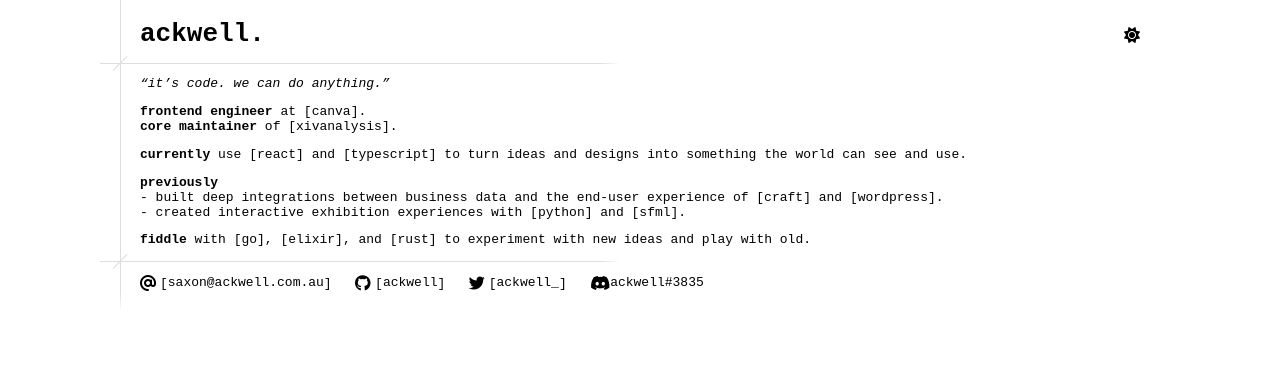
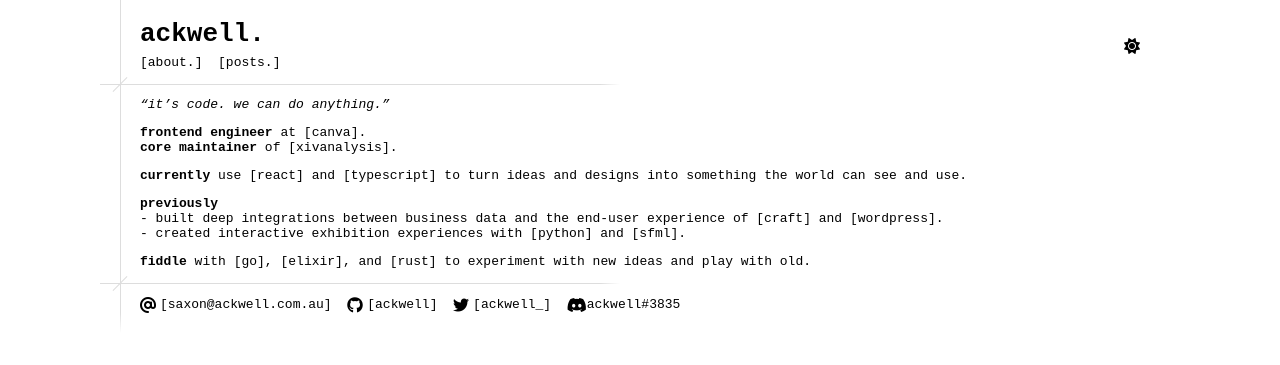
Before and after one commit to ackwell/ackwell.github.io, a Jekyll site: the page built from index.md, in a window 1280 px wide. Shown: the top 365 px of the page. Built offline with Jekyll 4.4.1, drawn with Linux system fonts in a browser that asks for light colours; nearby versions of some CDN libraries.

Commit message:
Prep work to support posts

```diff
--- a/_config.yml
+++ b/_config.yml
@@ -6,5 +6,10 @@ url: "" # the base hostname & protocol for your site, e.g. http://example.com
 
 theme: null
 
+permalink: /:title
+collections:
+  posts:
+    permalink: /:collection/:title
+
 sass:
   style: compressed
--- /dev/null
+++ b/_data/navigation.yml
@@ -0,0 +1,3 @@
+header:
+- page: index.md
+- page: posts.html
--- a/_layouts/default.html
+++ b/_layouts/default.html
@@ -9,18 +9,28 @@
 
   <meta name="viewport" content="width=device-width, initial-scale=1">
 
-  <link rel="icon" type="image/png" href="favicon.png">
+  <link rel="icon" type="image/png" href="/favicon.png">
 
   <link rel="stylesheet" href="https://cdnjs.cloudflare.com/ajax/libs/normalize/8.0.1/normalize.min.css" integrity="sha256-l85OmPOjvil/SOvVt3HnSSjzF1TUMyT9eV0c2BzEGzU=" crossorigin="anonymous">
-  <link rel="stylesheet" href="main.css?{{ site.time | date: '%s' }}">
+  <link rel="stylesheet" href="/main.css?{{ site.time | date: '%s' }}">
 
   <script src="https://kit.fontawesome.com/af2dc5faac.js" crossorigin="anonymous"></script>
-  <script src="main.js?{{ site.time | date: '%s' }}"></script>
+  <script src="/main.js?{{ site.time | date: '%s' }}"></script>
 </head>
 <body>
   <div class="wrapper">
     <header>
       <h1>{{ site.title }}</h1>
+      <nav>
+        <ul>
+          {%- for item in site.data.navigation.header -%}
+            {%- assign navPage = site.pages | where: "name",item.page | first -%}
+            <li>
+              <a href="{{ navPage.url }}">{{ navPage.title }}</a>
+            </li>
+          {%- endfor -%}
+        </ul>
+      </nav>
 
       <button class="lightswitch"><i class="fas"></i></button>
     </header>
@@ -35,7 +45,7 @@
 
     <footer>
       <ul class="social">
-        {% for social in site.data.social %}
+        {%- for social in site.data.social -%}
           <li>
             <i class="icon {{ social.icon }}"></i>
 
@@ -49,7 +59,7 @@
               </a>
             {%- endif -%}
           </li>
-        {% endfor %}
+        {%- endfor -%}
       </ul>
     </footer>
   </div>
--- a/index.md
+++ b/index.md
@@ -1,5 +1,6 @@
 ---
 layout: default
+title: about.
 ---
 
 _"it's code. we can do anything."_
--- a/main.scss
+++ b/main.scss
@@ -131,18 +131,33 @@ hr {
 }
 
 header {
-  display: flex;
-  align-items: center;
+  position: relative;
 
-  h1 {
-    flex-grow: 1;
+  nav {
+    ul {
+      margin: .5em 0 0 0;
+      padding: 0;
+      list-style: none;
+    }
+
+    li {
+      display: inline-block;
+
+      + li {
+        margin-left: 2ch;
+      }
+    }
   }
 }
 
 .lightswitch {
+  position: absolute;
+  top: 50%;
+  right: 0;
   border: none;
   outline: none;
   padding: 0;
+  transform: translateY(-50%);
   background: none;
   color: inherit;
   font: inherit;
```
Also changed, not shown: posts.html (added, +12 -0 lines).
